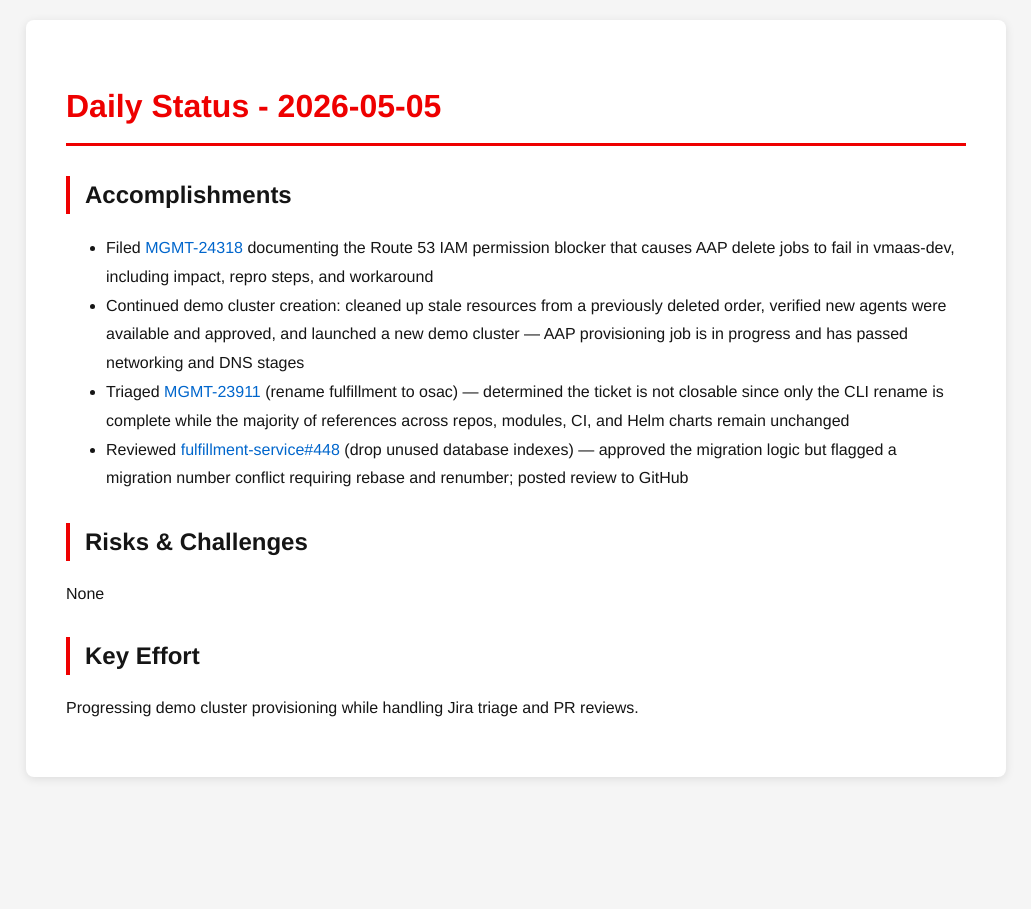
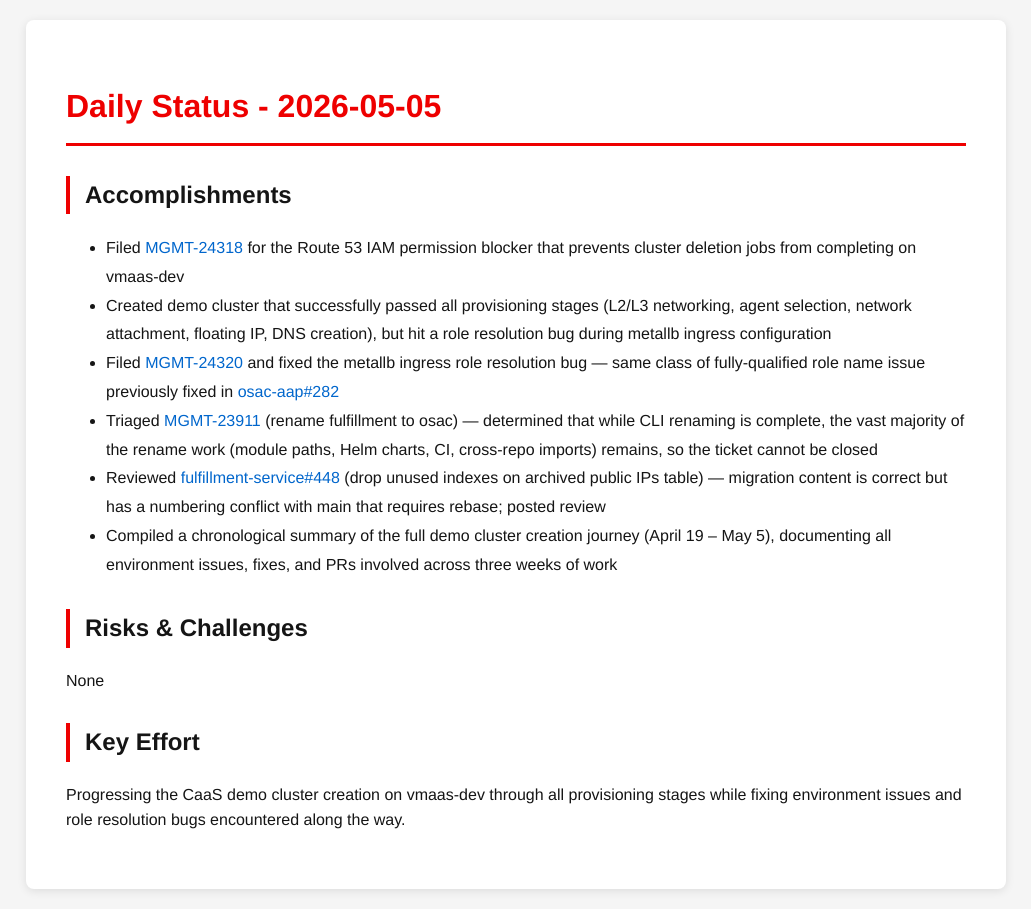
Before and after one commit to tzvatot/daily-status, a Jekyll site: the page built from 2026-05-05.md, in a window 1280 px wide. Shown: the whole page, without its empty margins (124-1155 px from the left). Built offline with Jekyll 4.4.1, drawn with Linux system fonts in a browser that asks for light colours.

Commit message:
Daily status update - 2026-05-05

```diff
--- a/2026-05-05.md
+++ b/2026-05-05.md
@@ -8,13 +8,17 @@
 
 ## Accomplishments
 
-- Filed [MGMT-24318](https://issues.redhat.com/browse/MGMT-24318) documenting the Route 53 IAM permission blocker that causes AAP delete jobs to fail in vmaas-dev, including impact, repro steps, and workaround
-- Continued demo cluster creation: cleaned up stale resources from a previously deleted order, verified new agents were available and approved, and launched a new demo cluster — AAP provisioning job is in progress and has passed networking and DNS stages
-- Triaged [MGMT-23911](https://issues.redhat.com/browse/MGMT-23911) (rename fulfillment to osac) — determined the ticket is not closable since only the CLI rename is complete while the majority of references across repos, modules, CI, and Helm charts remain unchanged
-- Reviewed [fulfillment-service#448](https://github.com/osac-project/fulfillment-service/pull/448) (drop unused database indexes) — approved the migration logic but flagged a migration number conflict requiring rebase and renumber; posted review to GitHub
+- Filed [MGMT-24318](https://issues.redhat.com/browse/MGMT-24318) for the Route 53 IAM permission blocker that prevents cluster deletion jobs from completing on vmaas-dev
+- Created demo cluster that successfully passed all provisioning stages (L2/L3 networking, agent selection, network attachment, floating IP, DNS creation), but hit a role resolution bug during metallb ingress configuration
+- Filed [MGMT-24320](https://issues.redhat.com/browse/MGMT-24320) and fixed the metallb ingress role resolution bug — same class of fully-qualified role name issue previously fixed in [osac-aap#282](https://github.com/osac-project/osac-aap/pull/282)
+- Triaged [MGMT-23911](https://issues.redhat.com/browse/MGMT-23911) (rename fulfillment to osac) — determined that while CLI renaming is complete, the vast majority of the rename work (module paths, Helm charts, CI, cross-repo imports) remains, so the ticket cannot be closed
+- Reviewed [fulfillment-service#448](https://github.com/osac-project/fulfillment-service/pull/448) (drop unused indexes on archived public IPs table) — migration content is correct but has a numbering conflict with main that requires rebase; posted review
+- Compiled a chronological summary of the full demo cluster creation journey (April 19 – May 5), documenting all environment issues, fixes, and PRs involved across three weeks of work
 
 ## Risks & Challenges
+
 None
 
 ## Key Effort
-Progressing demo cluster provisioning while handling Jira triage and PR reviews.
+
+Progressing the CaaS demo cluster creation on vmaas-dev through all provisioning stages while fixing environment issues and role resolution bugs encountered along the way.
```
